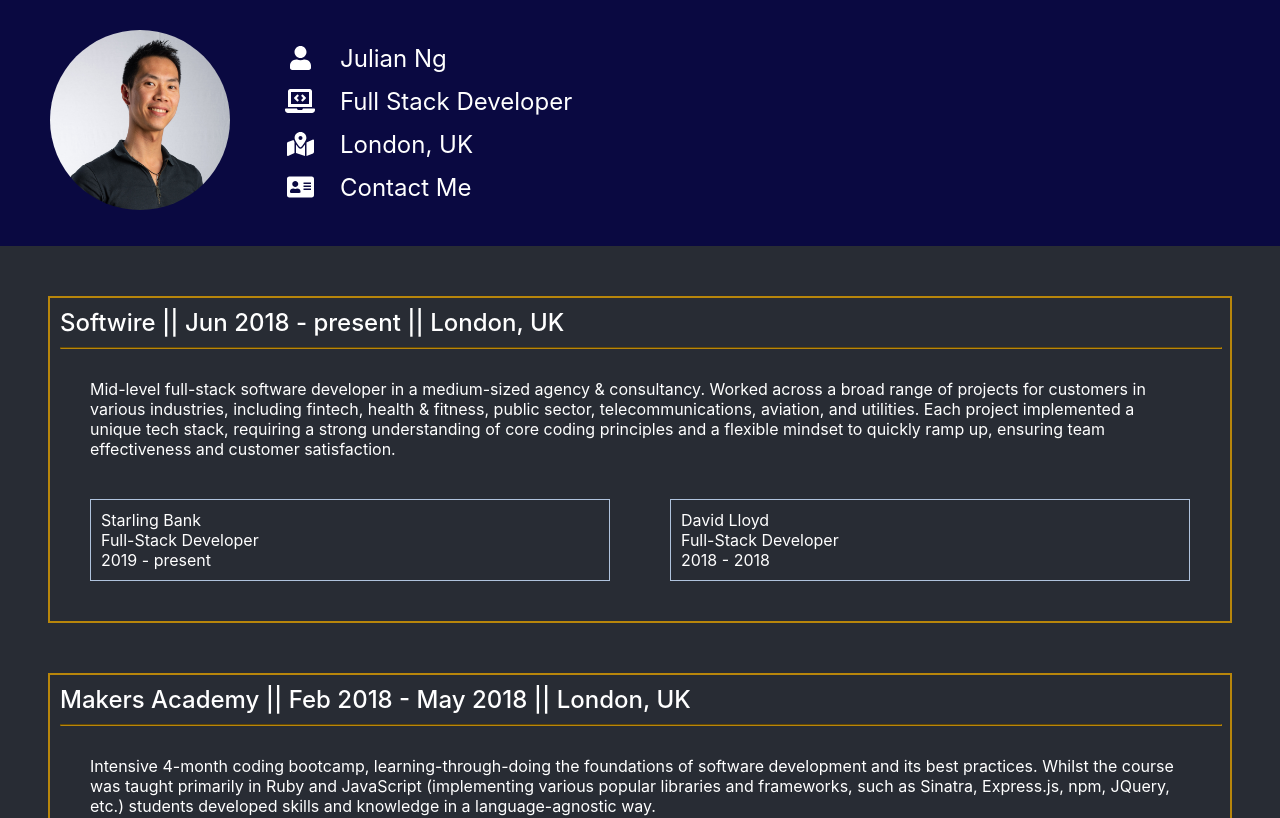
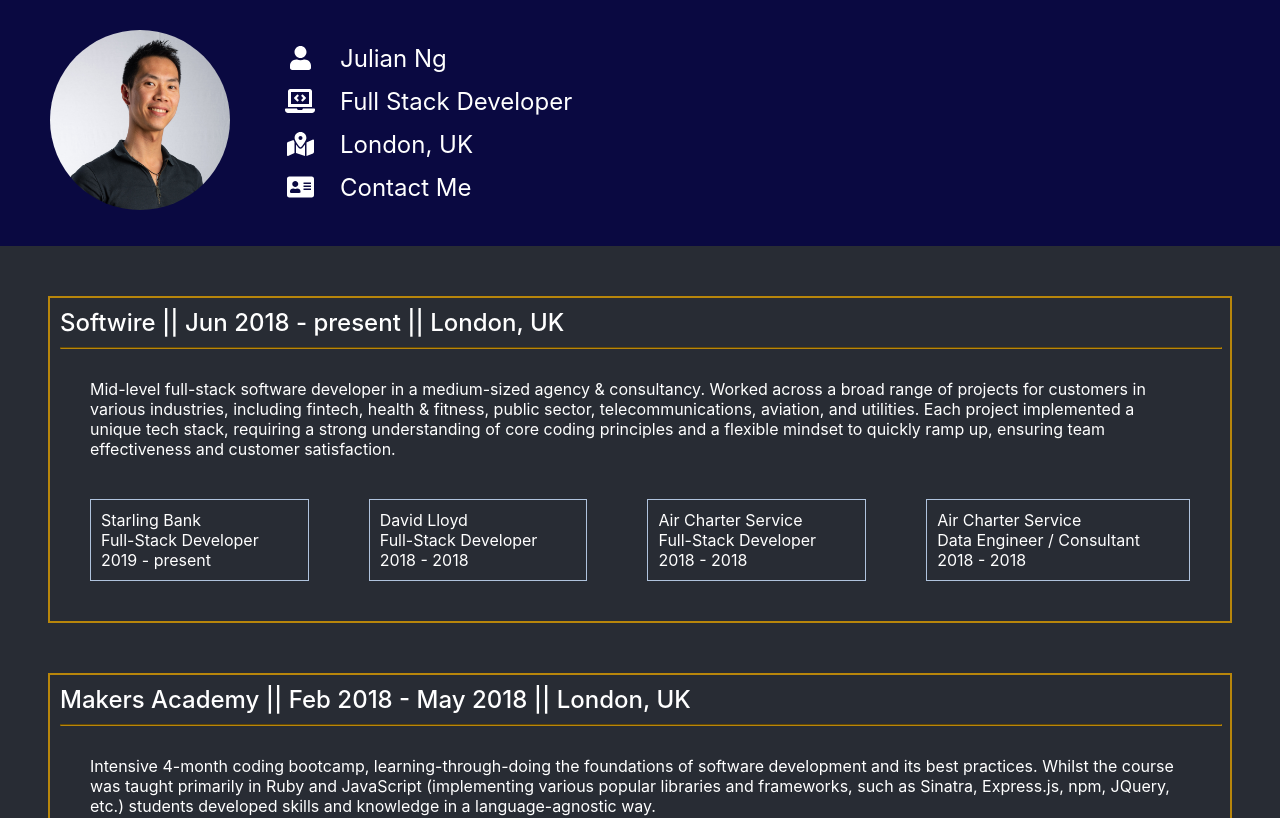
Before and after one commit to julesnuggy/cv, a React (Create React App) app: page / in a window 1280 px wide. Shown: the top 818 px of the page. Built offline with nearby package versions, Linux system fonts and the light colour scheme.

Commit message:
Add more experience data

```diff
--- a/src/App.css
+++ b/src/App.css
@@ -11,5 +11,5 @@
     display: flex;
     flex-direction: column;
     align-items: center;
-    margin: 0 50px;
+    margin: 0 50px 50px;
 }
--- a/src/data/experienceData.json
+++ b/src/data/experienceData.json
@@ -37,6 +37,30 @@
           "MySql"
         ],
         "description": "Worked in a large team to accelerate David Lloyd's digital transformation roadmap. My role included work to:\n* upgrade their public facing website to increase membership sign-ups by providing a modern design and customisable content via a custom-made Content Management System;\n* upgrade their internal booking system to automate manual processes and improving the code base by extracting an old PHP monolith into Java microservices;\n* create a new membership registration app for in-club sales teams to improve the registration process and experience for both staff and prospective members."
+      },
+      {
+        "name": "Air Charter Service",
+        "role": "Full-Stack Developer",
+        "from": 2018,
+        "to": 2018,
+        "techStack": [
+          "React (JavaScript)",
+          "C#",
+          "ASP.NET",
+          "MySQL"
+        ],
+        "description": "Worked in a team to upgrade ACS' suite of outdated apps, including sales reporting, quote-generation and booking system for chartering private jets."
+      },
+      {
+        "name": "Air Charter Service",
+        "role": "Data Engineer / Consultant",
+        "from": 2018,
+        "to": 2018,
+        "techStack": [
+          "Tableau",
+          "SQL"
+        ],
+        "description": "GRAPHS"
       }
     ]
   },
```
Lines whose indentation alone changed are shown as unchanged.
